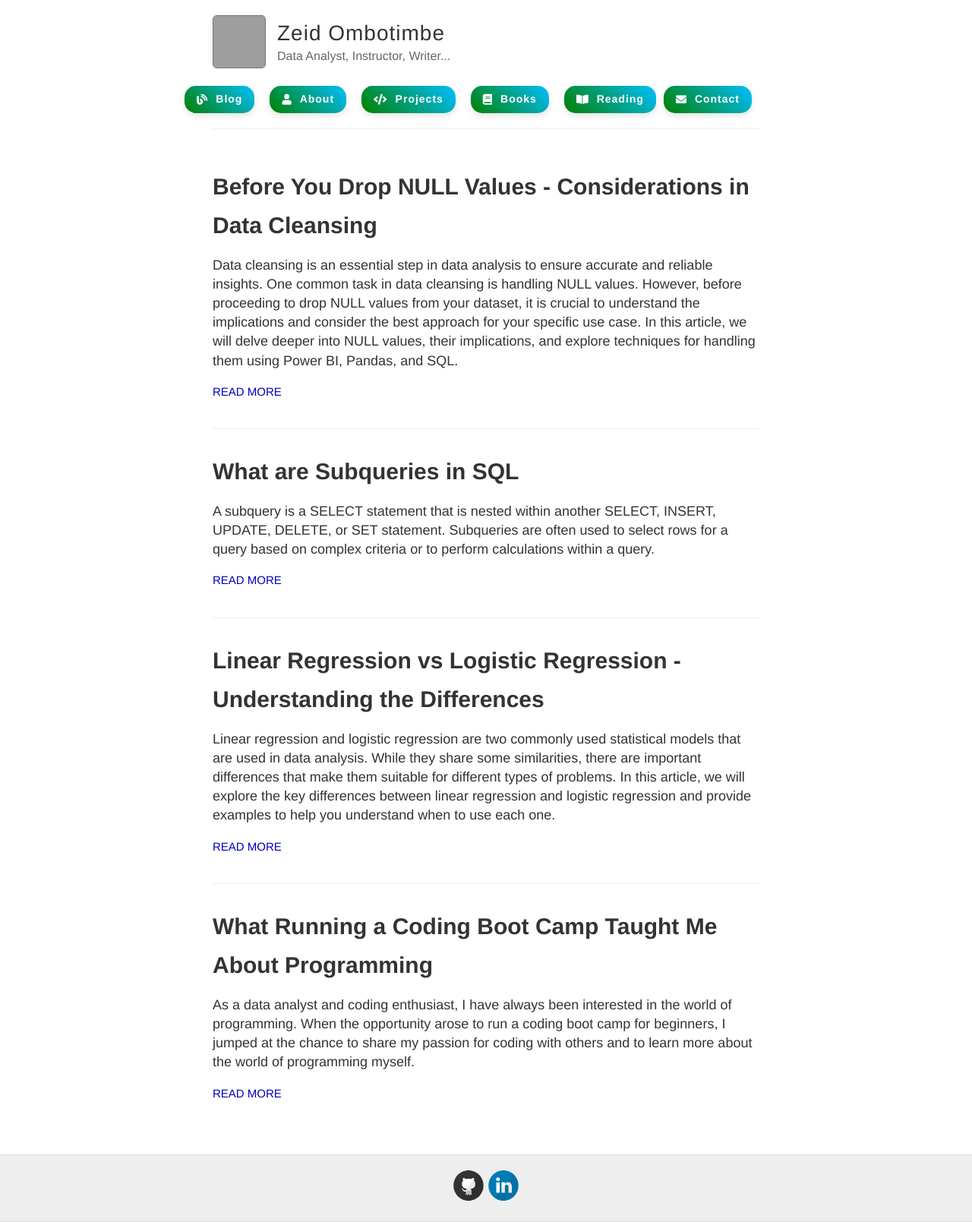
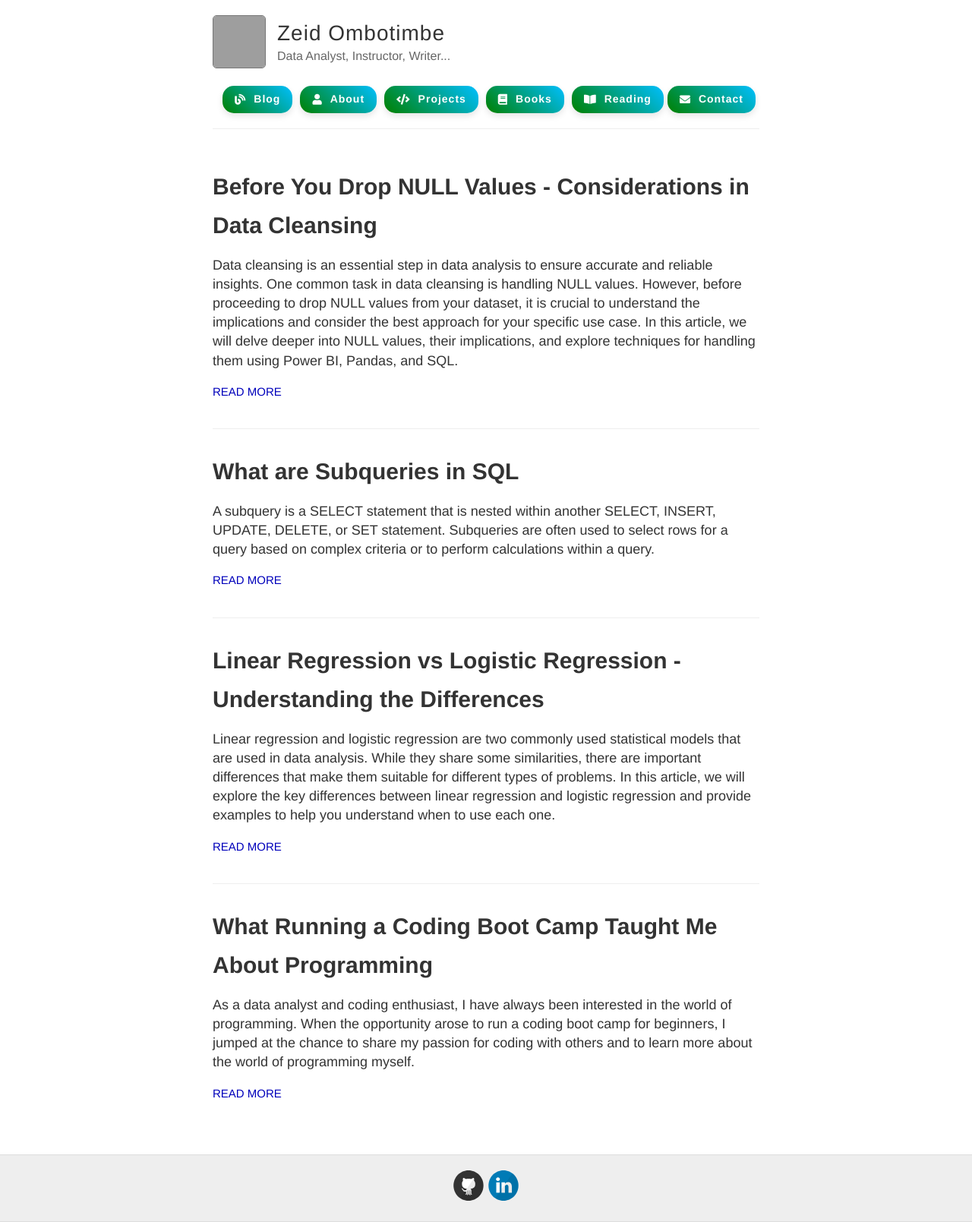
Before and after one commit to obtbe/zeidombo.github.io, a Jekyll site: the page built from index.md, in a window 1280 px wide. Shown: the whole page at 76% size. Built offline with Jekyll 4.4.1, drawn with Linux system fonts in a browser that asks for light colours; grey boxes are pictures that could not be loaded.

Commit message:
doing stuff

```diff
--- a/_layouts/default.html
+++ b/_layouts/default.html
@@ -31,7 +31,7 @@
       background: linear-gradient(45deg, #008000, #00bfff); /* Gradient background */
       border: none;
       border-radius: 15px; /* Adjusted border radius */
-      margin: 0 10px; /* Adjusted margin */
+      margin: 0 5px; /* Adjusted margin */
       transition: all 0.3s ease; /* Smooth transition effect */
       box-shadow: 0 4px 8px rgba(0, 0, 0, 0.1); /* Box shadow */
       display: flex;
@@ -45,6 +45,11 @@
     /* Adjusted styling for the Contact section */
     .nav-section.contact {
       margin-left: auto; /* Push Contact to the right */
+    }
+
+    /* Adjusted margin for the first nav-section (Blog) */
+    .nav-section:first-child {
+      margin-left: 0; /* Remove margin for the first nav-section (Blog) */
     }
 
     .nav-section:hover {
```
